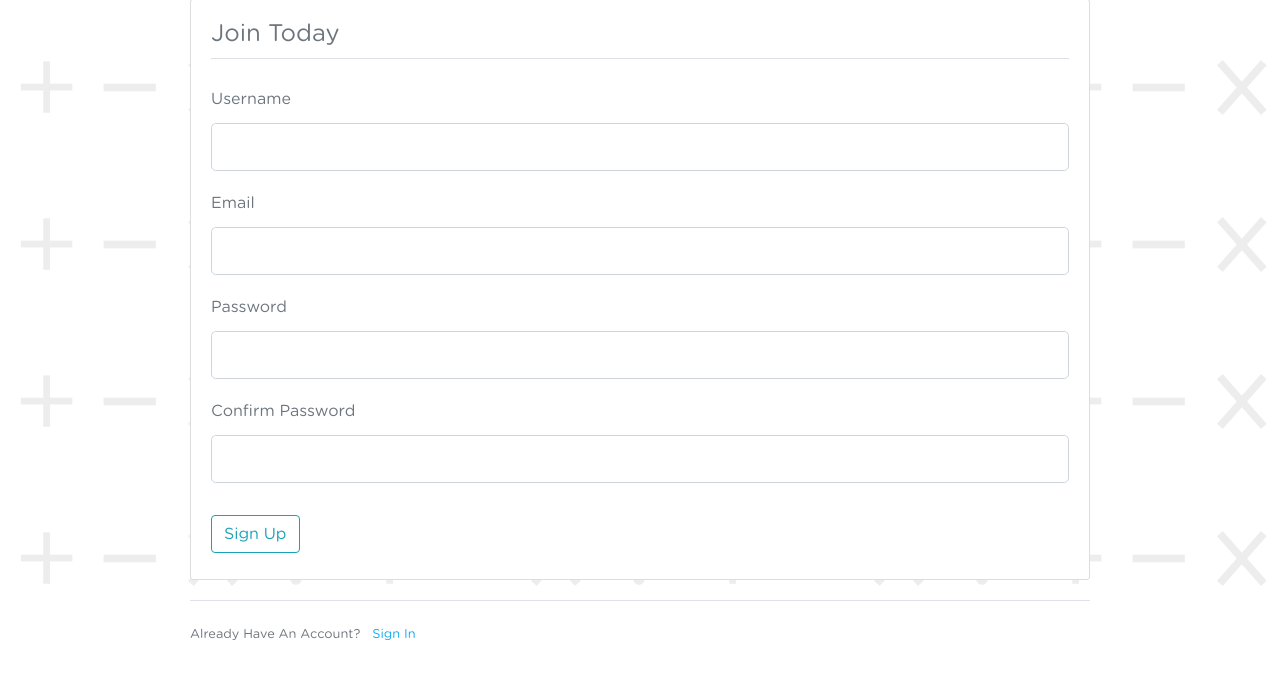
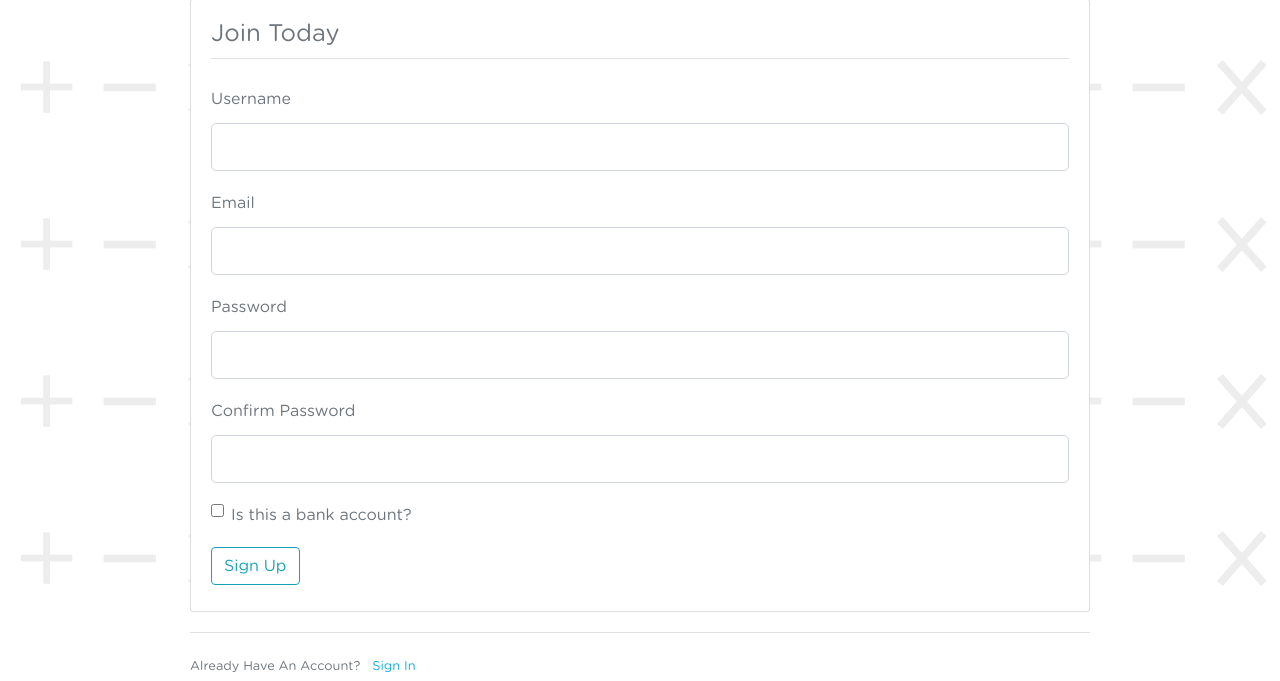
Before and after one commit to GreenBayRules/EvenPrompt2, a Flask app: page /register in a window 1280 px wide. Shown: the part 305-986 px from the top of the page. Before the commit the page ends 945 px from the top, so only its background shows below. Run offline with Flask 2, Linux system fonts and the light colour scheme; some libraries are stand-ins or nearby versions.

Commit message:
Get Bank vs User working

```diff
--- a/evenprompt2/__init__.py
+++ b/evenprompt2/__init__.py
@@ -21,6 +21,8 @@ def create_app(config_class=Config):
 
     with app.app_context():
         db.init_app(app)
+        db.drop_all()
+        db.create_all()
     bcrypt.init_app(app)
     login_manager.init_app(app)
     mail.init_app(app)
--- a/evenprompt2/config.py
+++ b/evenprompt2/config.py
@@ -3,7 +3,7 @@ import os
 class Config:
 
     SECRET_KEY = '6ea2e1c3b62394266c99f7ad6aab816c'
-    SQLALCHEMY_DATABASE_URI = 'sqlite:///site1.db'
+    SQLALCHEMY_DATABASE_URI = 'sqlite:////home/sheshank/Desktop/EvenPrompt2/evenprompt2/site1.db'
     MAIL_SERVER = 'smtp.googlemail.com'
     MAIL_PORT = 587
     MAIL_USE_TLS = True
--- a/evenprompt2/models.py
+++ b/evenprompt2/models.py
@@ -19,6 +19,7 @@ class User(db.Model, UserMixin):
     image_file = db.Column(db.String(20), nullable=False, default='default.png')
     password = db.Column(db.String(60), nullable=False)
     join_date = db.Column(db.DateTime, primary_key=False, default=datetime.utcnow)
+    is_bank = db.Column(db.String(20), primary_key=False, nullable=False, default='false')
 
 
     def get_reset_token(self, expires_sec=1800):
--- a/evenprompt2/templates/register.html
+++ b/evenprompt2/templates/register.html
@@ -61,6 +61,10 @@
                         {{ form.confirm_password(class="form-control form-control-lg") }}
                     {% endif %}
                 </div>
+                <div class="form-check">
+                    {{ form.is_bank(class="form-check-input") }}
+                    {{ form.is_bank.label(class="form-check-label") }}
+                </div>
             </fieldset>
             <div class="form-group">
                 {{ form.submit(class="btn btn-outline-info") }}
--- a/evenprompt2/users/forms.py
+++ b/evenprompt2/users/forms.py
@@ -30,6 +30,8 @@ class RegistrationForm(FlaskForm):
         EqualTo('password'),
         Length(min=6)
     ])
+
+    is_bank = BooleanField('Is this a bank account?')
 
     submit = SubmitField('Sign Up')
 
--- a/evenprompt2/users/routes.py
+++ b/evenprompt2/users/routes.py
@@ -22,7 +22,10 @@ def register():
     if form.validate_on_submit():
         # hash pass for security
         hashed_password = bcrypt.generate_password_hash(form.password.data).decode('utf-8')
-        user = User(username=form.username.data, email=form.email.data, password=hashed_password)
+        print(form.is_bank.data)
+        string_bool = str(form.is_bank.data).lower()
+        print(string_bool)
+        user = User(username=form.username.data, email=form.email.data, password=hashed_password, is_bank=string_bool)
 
         # add to database
         db.session.add(user)
```
Also changed, not shown: evenprompt2/site1.db, 5 other files.
